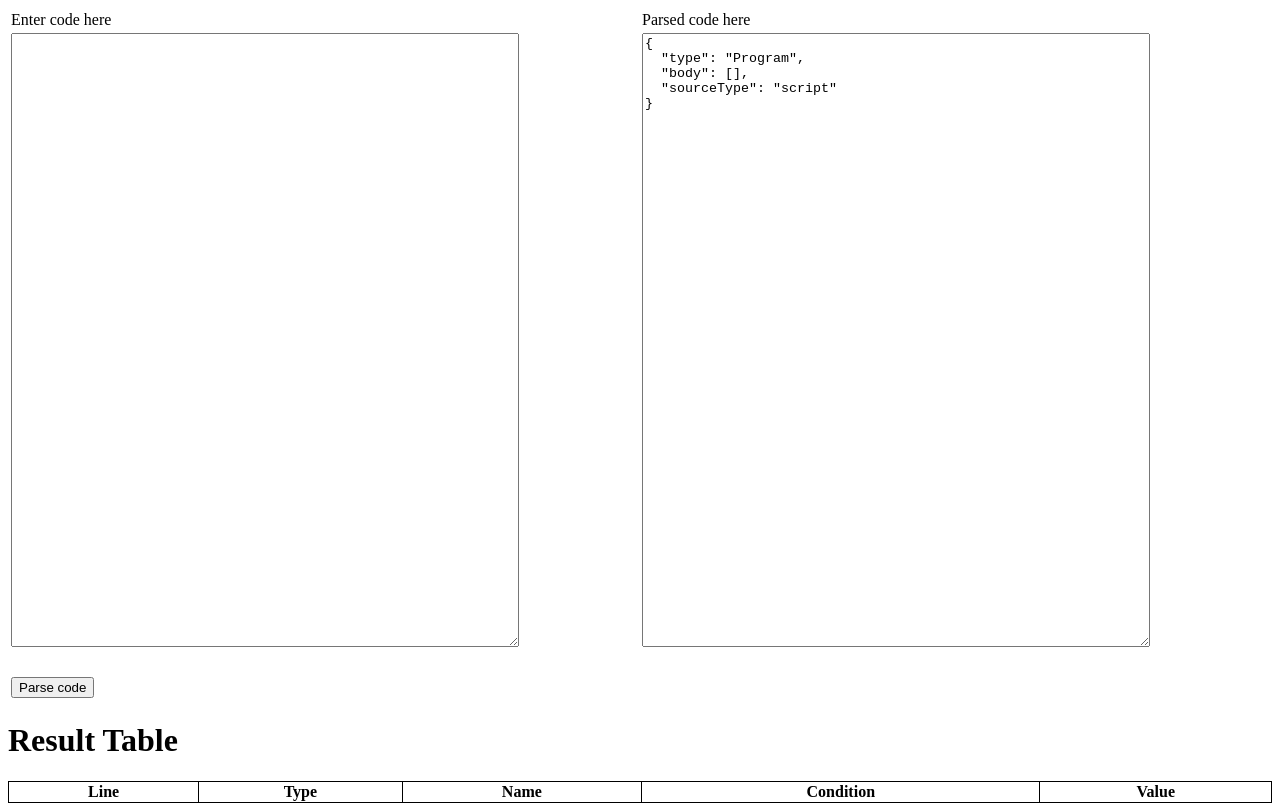
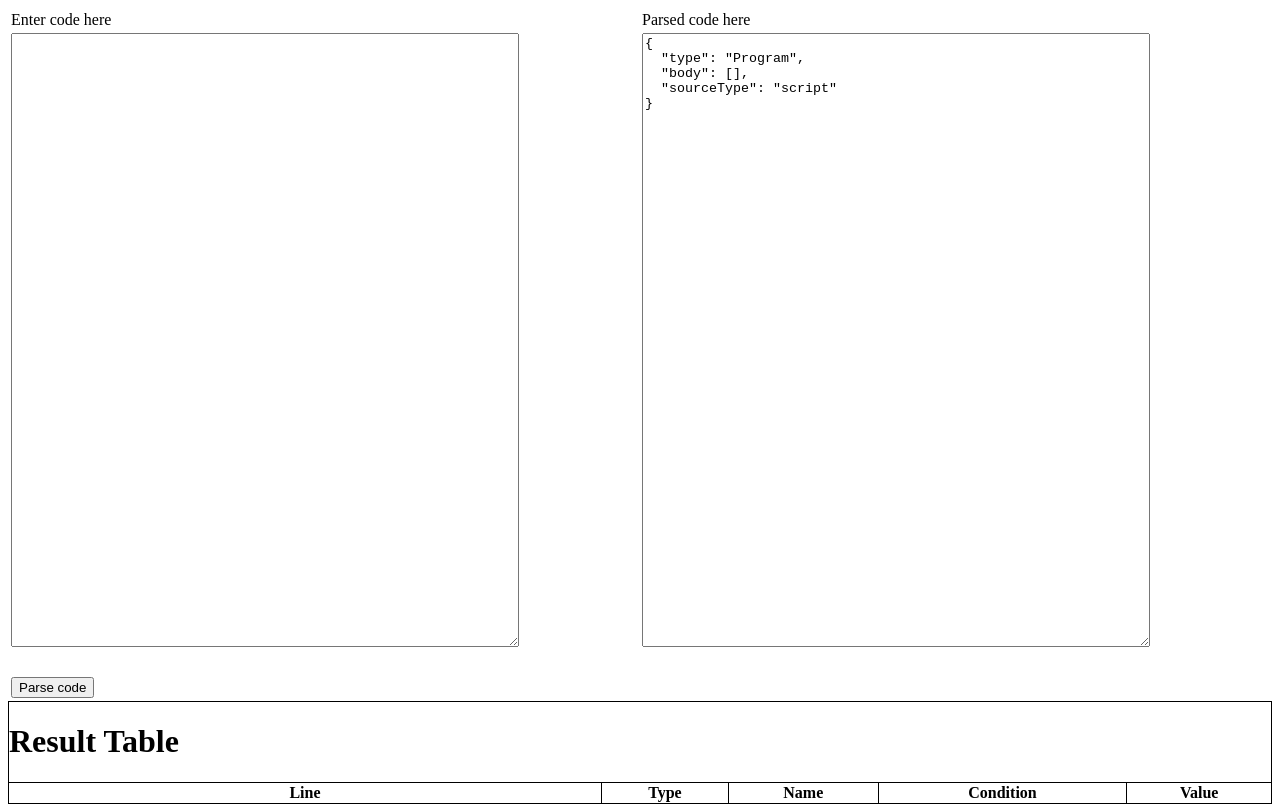
Before and after one commit to assafna/assafna-sqe-workshop-2018-exercise-1, a website built with webpack: page index.html in a window 1280 px wide. Both pictures are taken after a click on the button "Parse code". Built offline with nearby package versions, Linux system fonts and the light colour scheme.

Commit message:
added building table

```diff
--- a/index.html
+++ b/index.html
@@ -70,21 +70,7 @@
 </table>
 
 <!--Result Table-->
-<div id ="result">
-    <table id="resultTable">
-        <thead>
-        <h1>Result Table</h1>
-        </thead>
-        <tbody>
-        <tr>
-            <th>Line</th>
-            <th>Type</th>
-            <th>Name</th>
-            <th>Condition</th>
-            <th>Value</th>
-        </tr>
-        </tbody>
-    </table>
+<div id = "result">
 </div>
 
 <script src="dist/bundle.js"></script>
--- a/src/js/code-analyzer.js
+++ b/src/js/code-analyzer.js
@@ -1,18 +1,18 @@
 import * as esprima from 'esprima';
 
 let result;
-let lineNumber = 0;
+let lineNumber;
 
-//original parse code function
 const parseCode = (codeToParse) => {
     let parsedScript = esprima.parseScript(codeToParse);
     result = []; //new
+    lineNumber = 0; //new
     recursiveParser(parsedScript);
+    buildTable();
     printToTable();
     return esprima.parseScript(codeToParse);
 };
 
-//main function
 function recursiveParser(code){
     //stop condition
     if (code == null || code.type == null) return;
@@ -52,6 +52,7 @@ function typeReturnValues(code){
 function typeProgramParser(code){
     //ignore parse and continue
     code.body.forEach(function (x) {
+        lineNumber++;
         recursiveParser(x);
     });
 }
@@ -74,6 +75,7 @@ function functionParamsParser(code){
         code.forEach(function (x) {
             addToResult(lineNumber, x.type, typeReturnValues(x), null, null);
         });
+    lineNumber++;
 }
 
 function typeBlockStatementParser(code){
@@ -92,15 +94,21 @@ function typeVariableDeclarationParser(code){
     code.declarations.forEach(function (x) {
         recursiveParser(x);
     });
+    lineNumber++;
 }
 
 function typeVariableDeclaratorParser(code){
-    addToResult(lineNumber, code.type, typeReturnValues(code.id), null, null);
+    //check if init
+    if (code.init != null)
+        addToResult(lineNumber, code.type, typeReturnValues(code.id), null, typeReturnValues(code.init));
+    else
+        addToResult(lineNumber, code.type, typeReturnValues(code.id), null, null);
 }
 
 function typeExpressionStatementParser(code){
     //ignore and continue
     recursiveParser(code.expression);
+    lineNumber++;
 }
 
 function typeAssignmentExpressionParser(code){
@@ -115,17 +123,21 @@ function typeBinaryExpressionParser(code){
 function typeWhileStatementParser(code){
     //while itself
     addToResult(lineNumber, code.type, null, typeReturnValues(code.test), null);
+    lineNumber++;
     //body
     recursiveParser(code.body);
+    lineNumber++;
 }
 
 function typeIfStatementParser(code){
     //if itself
     addToResult(lineNumber, code.type, null, typeReturnValues(code.test), null);
+    lineNumber++;
     //consequent
     recursiveParser(code.consequent);
     //alternate
     recursiveParser(code.alternate);
+    lineNumber++;
 }
 
 function typeReturnStatementParser(code){
@@ -152,7 +164,6 @@ function typeIdentifierParser(code){
     return code.name;
 }
 
-//adding to result array
 function addToResult(line, type, name, condition, value) {
     let json = {
         'line': line,
@@ -164,7 +175,44 @@ function addToResult(line, type, name, condition, value) {
     result.push(json);
 }
 
-//print all content to table
+function buildTable(){
+    if (document == null)
+        return;
+    let div = document.getElementById('result');
+    div.removeChild(div.firstChild);
+    let table = document.createElement('table');
+    div.appendChild(table);
+    table.setAttribute('id', 'resultTable');
+    let tableHead = document.createElement('thead');
+    table.appendChild(tableHead);
+    let title = document.createElement('h1');
+    tableHead.appendChild(title);
+    title.innerHTML = 'Result Table';
+    let tableBody = document.createElement('tbody');
+    table.appendChild(tableBody);
+    buildTableCols(tableBody);
+}
+
+function buildTableCols(tableBody){
+    let firstRow = document.createElement('tr');
+    tableBody.appendChild(firstRow);
+    let lineCol = document.createElement('th');
+    lineCol.innerHTML = 'Line';
+    let typeCol = document.createElement('th');
+    typeCol.innerHTML = 'Type';
+    let nameCol = document.createElement('th');
+    nameCol.innerHTML = 'Name';
+    let conditionCol = document.createElement('th');
+    conditionCol.innerHTML = 'Condition';
+    let valueCol = document.createElement('th');
+    valueCol.innerHTML = 'Value';
+    firstRow.appendChild(lineCol);
+    firstRow.appendChild(typeCol);
+    firstRow.appendChild(nameCol);
+    firstRow.appendChild(conditionCol);
+    firstRow.appendChild(valueCol);
+}
+
 function printToTable(){
     if (document == null)
         return;
```
